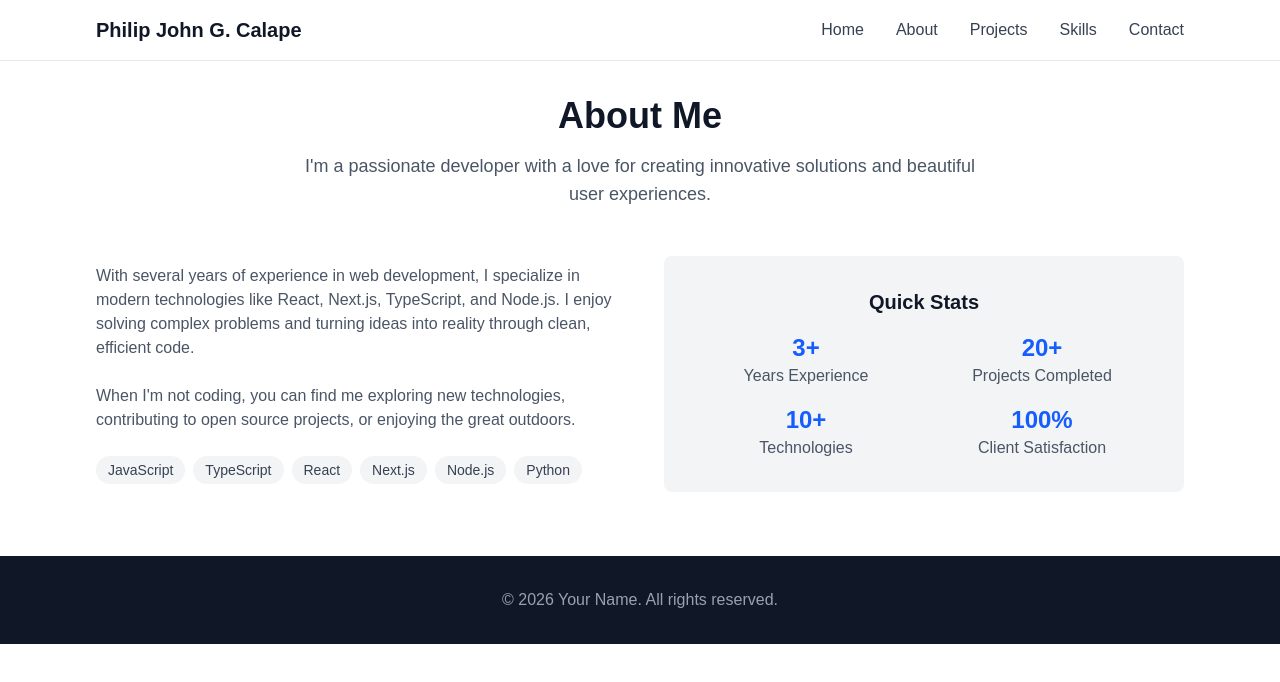
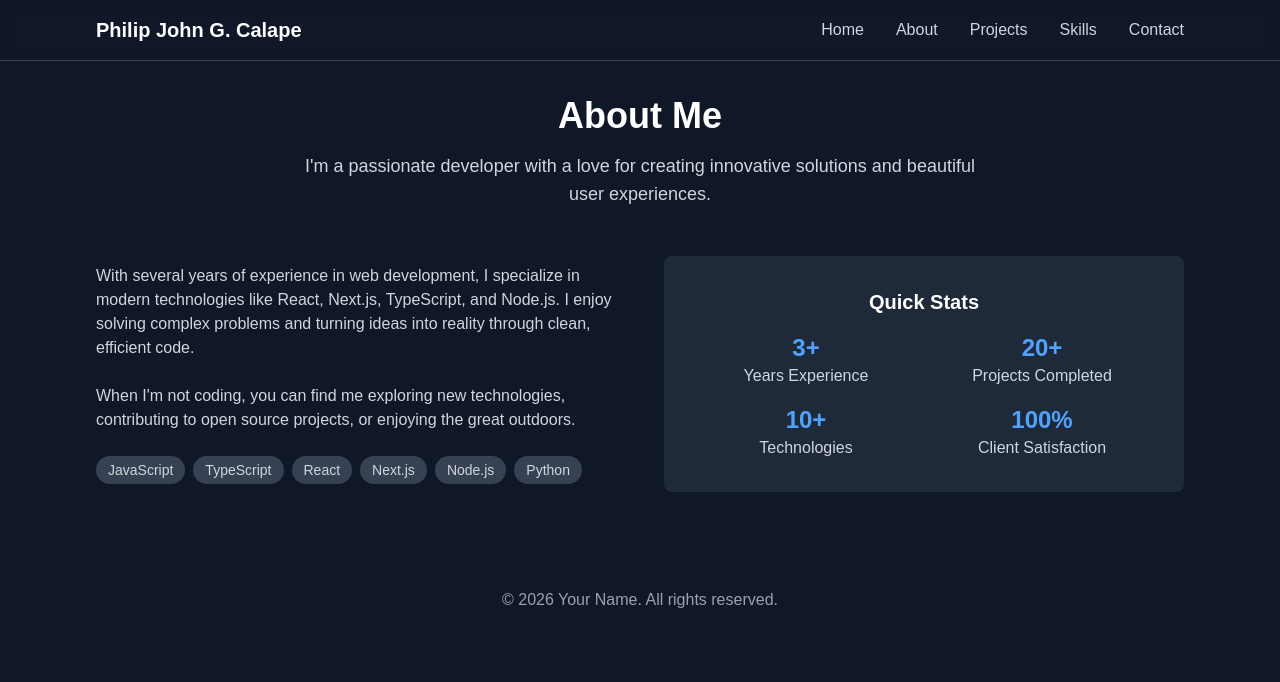
Before and after one commit to PCalape/personal, a Next.js app: page /about in a window 1280 px wide. Shown: the top 682 px of the page. Built offline with nearby package versions, Linux system fonts and the light colour scheme.

Commit message:
change theme to full dark mode

```diff
--- a/app/about/page.tsx
+++ b/app/about/page.tsx
@@ -3,30 +3,30 @@ import Footer from "../../components/Footer";
 
 export default function About() {
   return (
-    <div className="min-h-screen bg-white dark:bg-gray-900">
+    <div className="min-h-screen bg-gray-900">
       <Navigation />
 
       {/* About Section */}
-      <section className="pt-24 pb-16 bg-white dark:bg-gray-900">
+      <section className="pt-24 pb-16 bg-gray-900">
         <div className="max-w-6xl mx-auto px-4 sm:px-6 lg:px-8">
           <div className="text-center mb-12">
-            <h1 className="text-3xl md:text-4xl font-bold text-gray-900 dark:text-white mb-4">
+            <h1 className="text-3xl md:text-4xl font-bold text-white mb-4">
               About Me
             </h1>
-            <p className="text-lg text-gray-600 dark:text-gray-300 max-w-2xl mx-auto">
+            <p className="text-lg text-gray-300 max-w-2xl mx-auto">
               I&apos;m a passionate developer with a love for creating
               innovative solutions and beautiful user experiences.
             </p>
           </div>
           <div className="grid md:grid-cols-2 gap-12 items-center">
             <div>
-              <p className="text-gray-600 dark:text-gray-300 mb-6">
+              <p className="text-gray-300 mb-6">
                 With several years of experience in web development, I
                 specialize in modern technologies like React, Next.js,
                 TypeScript, and Node.js. I enjoy solving complex problems and
                 turning ideas into reality through clean, efficient code.
               </p>
-              <p className="text-gray-600 dark:text-gray-300 mb-6">
+              <p className="text-gray-300 mb-6">
                 When I&apos;m not coding, you can find me exploring new
                 technologies, contributing to open source projects, or enjoying
                 the great outdoors.
@@ -42,49 +42,33 @@ export default function About() {
                 ].map((tech) => (
                   <span
                     key={tech}
-                    className="bg-gray-100 dark:bg-gray-700 text-gray-700 dark:text-gray-300 px-3 py-1 rounded-full text-sm"
+                    className="bg-gray-700 text-gray-300 px-3 py-1 rounded-full text-sm"
                   >
                     {tech}
                   </span>
                 ))}
               </div>
             </div>
-            <div className="bg-gray-100 dark:bg-gray-800 rounded-lg p-8 text-center">
-              <h3 className="text-xl font-semibold text-gray-900 dark:text-white mb-4">
+            <div className="bg-gray-800 rounded-lg p-8 text-center">
+              <h3 className="text-xl font-semibold text-white mb-4">
                 Quick Stats
               </h3>
               <div className="grid grid-cols-2 gap-4">
                 <div>
-                  <div className="text-2xl font-bold text-blue-600 dark:text-blue-400">
-                    3+
-                  </div>
-                  <div className="text-gray-600 dark:text-gray-300">
-                    Years Experience
-                  </div>
+                  <div className="text-2xl font-bold text-blue-400">3+</div>
+                  <div className="text-gray-300">Years Experience</div>
                 </div>
                 <div>
-                  <div className="text-2xl font-bold text-blue-600 dark:text-blue-400">
-                    20+
-                  </div>
-                  <div className="text-gray-600 dark:text-gray-300">
-                    Projects Completed
-                  </div>
+                  <div className="text-2xl font-bold text-blue-400">20+</div>
+                  <div className="text-gray-300">Projects Completed</div>
                 </div>
                 <div>
-                  <div className="text-2xl font-bold text-blue-600 dark:text-blue-400">
-                    10+
-                  </div>
-                  <div className="text-gray-600 dark:text-gray-300">
-                    Technologies
-                  </div>
+                  <div className="text-2xl font-bold text-blue-400">10+</div>
+                  <div className="text-gray-300">Technologies</div>
                 </div>
                 <div>
-                  <div className="text-2xl font-bold text-blue-600 dark:text-blue-400">
-                    100%
-                  </div>
-                  <div className="text-gray-600 dark:text-gray-300">
-                    Client Satisfaction
-                  </div>
+                  <div className="text-2xl font-bold text-blue-400">100%</div>
+                  <div className="text-gray-300">Client Satisfaction</div>
                 </div>
               </div>
             </div>
--- a/app/page.tsx
+++ b/app/page.tsx
@@ -5,11 +5,11 @@ import Footer from "../components/Footer";
 
 export default function Home() {
   return (
-    <div className="min-h-screen bg-white dark:bg-gray-900">
+    <div className="min-h-screen bg-gray-900">
       <Navigation />
       <section
         id="home"
-        className="pt-20 pb-16 bg-gradient-to-br from-blue-50 to-indigo-100 dark:from-gray-900 dark:to-gray-800"
+        className="pt-20 pb-16 bg-gradient-to-br from-gray-900 to-gray-800"
       >
         <div className="max-w-6xl mx-auto px-4 sm:px-6 lg:px-8">
           <div className="text-center py-20">
@@ -24,11 +24,10 @@ export default function Home() {
                 />
               </div>
             </div>
-            <h1 className="text-4xl md:text-6xl font-bold text-gray-900 dark:text-white mb-6">
-              Hi, I&apos;m{" "}
-              <span className="text-blue-600 dark:text-blue-400">Philip</span>
+            <h1 className="text-4xl md:text-6xl font-bold ext-white mb-6">
+              Hi, I&apos;m <span className="text-blue-400">Philip</span>
             </h1>
-            <p className="text-xl md:text-2xl text-gray-600 dark:text-gray-300 mb-8 max-w-3xl mx-auto">
+            <p className="text-xl md:text-2xl text-gray-300 mb-8 max-w-3xl mx-auto">
               Full Stack Developer passionate about creating beautiful and
               functional web experiences
             </p>
--- a/app/skills/page.tsx
+++ b/app/skills/page.tsx
@@ -3,17 +3,17 @@ import Footer from "../../components/Footer";
 
 export default function Skills() {
   return (
-    <div className="min-h-screen bg-white dark:bg-gray-900">
+    <div className="min-h-screen bg-gray-900">
       <Navigation />
 
       {/* Skills Section */}
-      <section className="pt-24 pb-16 bg-white dark:bg-gray-900">
+      <section className="pt-24 pb-16 bg-gray-900">
         <div className="max-w-6xl mx-auto px-4 sm:px-6 lg:px-8">
           <div className="text-center mb-12">
-            <h1 className="text-3xl md:text-4xl font-bold text-gray-900 dark:text-white mb-4">
+            <h1 className="text-3xl md:text-4xl font-bold text-white mb-4">
               Skills & Technologies
             </h1>
-            <p className="text-lg text-gray-600 dark:text-gray-300 max-w-2xl mx-auto">
+            <p className="text-lg text-gray-300 max-w-2xl mx-auto">
               I work with a variety of technologies to build modern, scalable
               applications.
             </p>
@@ -50,14 +50,14 @@ export default function Skills() {
               },
             ].map((category, index) => (
               <div key={index} className="text-center">
-                <h3 className="text-xl font-semibold text-gray-900 dark:text-white mb-4">
+                <h3 className="text-xl font-semibold text-white mb-4">
                   {category.category}
                 </h3>
                 <div className="space-y-2">
                   {category.skills.map((skill) => (
                     <div
                       key={skill}
-                      className="bg-gray-100 dark:bg-gray-800 text-gray-700 dark:text-gray-300 px-3 py-2 rounded-lg"
+                      className="bg-gray-800 text-gray-300 px-3 py-2 rounded-lg"
                     >
                       {skill}
                     </div>
--- a/components/Navigation.tsx
+++ b/components/Navigation.tsx
@@ -2,43 +2,40 @@ import Link from "next/link";
 
 export default function Navigation() {
   return (
-    <nav className="fixed top-0 w-full bg-white/80 dark:bg-gray-900/80 backdrop-blur-sm z-50 border-b border-gray-200 dark:border-gray-700">
+    <nav className="fixed top-0 w-full bg-gray-900/80 backdrop-blur-sm z-50 border-b border-gray-700">
       <div className="max-w-6xl mx-auto px-4 sm:px-6 lg:px-8">
         <div className="flex justify-between items-center py-4">
-          <Link
-            href="/"
-            className="text-xl font-bold text-gray-900 dark:text-white"
-          >
+          <Link href="/" className="text-xl font-bold text-white">
             Philip John G. Calape
           </Link>
           <div className="hidden md:flex space-x-8">
             <Link
               href="/"
-              className="text-gray-700 dark:text-gray-300 hover:text-gray-900 dark:hover:text-white transition-colors"
+              className="text-gray-300 hover:text-white transition-colors"
             >
               Home
             </Link>
             <Link
               href="/about"
-              className="text-gray-700 dark:text-gray-300 hover:text-gray-900 dark:hover:text-white transition-colors"
+              className="text-gray-300 hover:text-white transition-colors"
             >
               About
             </Link>
             <Link
               href="/projects"
-              className="text-gray-700 dark:text-gray-300 hover:text-gray-900 dark:hover:text-white transition-colors"
+              className="text-gray-300 hover:text-white transition-colors"
             >
               Projects
             </Link>
             <Link
               href="/skills"
-              className="text-gray-700 dark:text-gray-300 hover:text-gray-900 dark:hover:text-white transition-colors"
+              className="text-gray-300 hover:text-white transition-colors"
             >
               Skills
             </Link>
             <Link
               href="/contact"
-              className="text-gray-700 dark:text-gray-300 hover:text-gray-900 dark:hover:text-white transition-colors"
+              className="text-gray-300 hover:text-white transition-colors"
             >
               Contact
             </Link>
```
Also changed, not shown: app/contact/page.tsx (+12 -18 lines), app/projects/page.tsx (+12 -16 lines).
